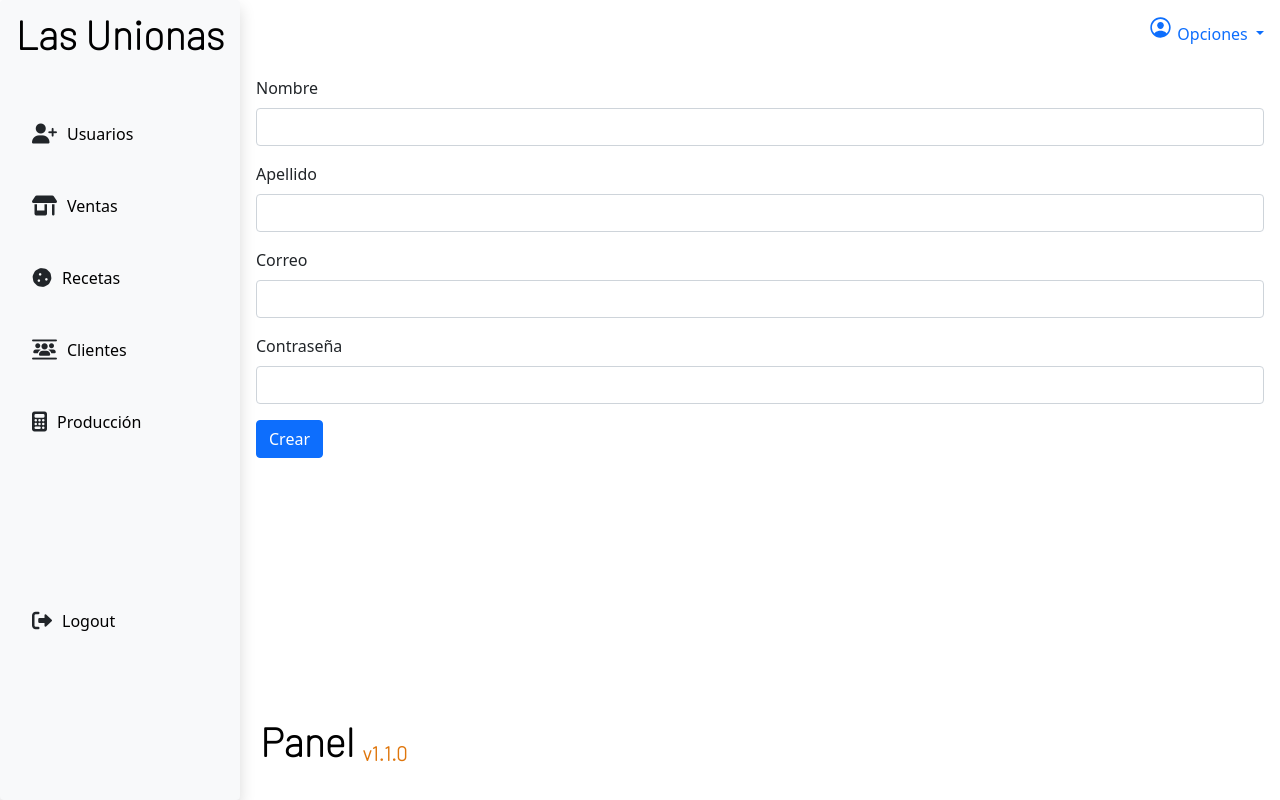
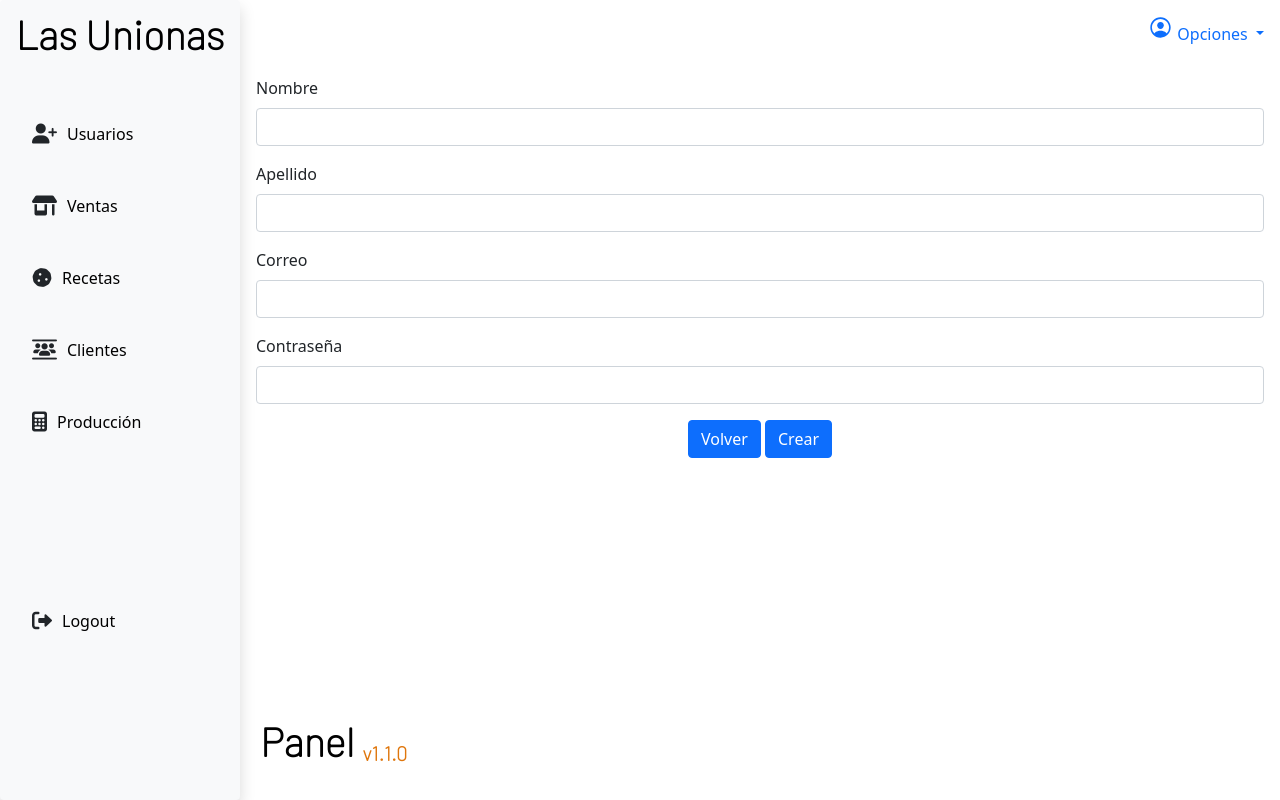
Before and after one commit to nachoavi/luCakeProject, a Django app: page /usersForm/ in a window 1280 px wide. Run offline with Django 4.2, Linux system fonts and the light colour scheme.

Commit message:
modify buttons

```diff
--- a/app/templates/users/usersForm.html
+++ b/app/templates/users/usersForm.html
@@ -21,7 +21,10 @@
           <label for="inputPassword" class="form-label">Contraseña</label>
           <input type="password" class="form-control" id="exampleInputPassword">
         </div>
-        <button type="submit" class="btn btn-primary text-center">Crear</button>
+        <div class="text-center">
+          <a class="btn btn-primary" href="{% url 'usersTable'%}">Volver</a>
+          <button type="submit" class="btn btn-primary text-center">Crear</button>
+        </div>
       </form>
 
 </div>
```
